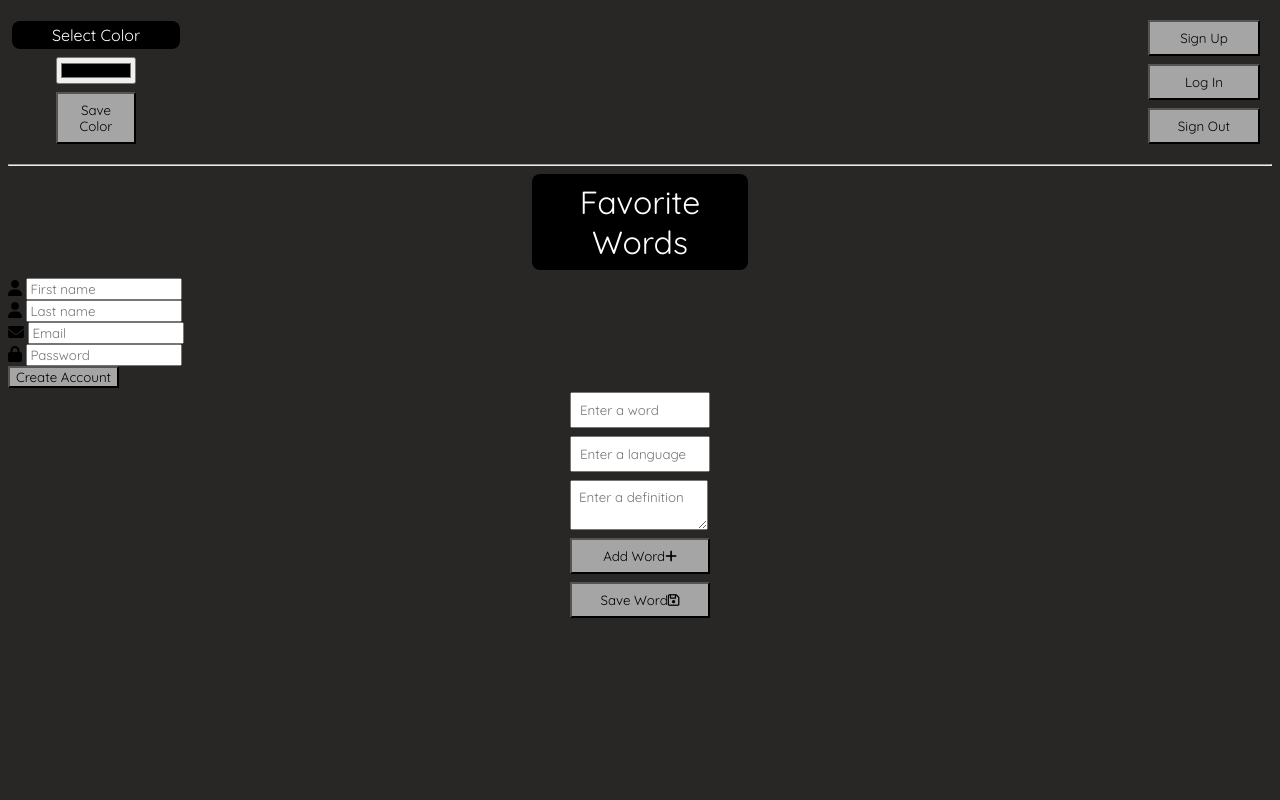
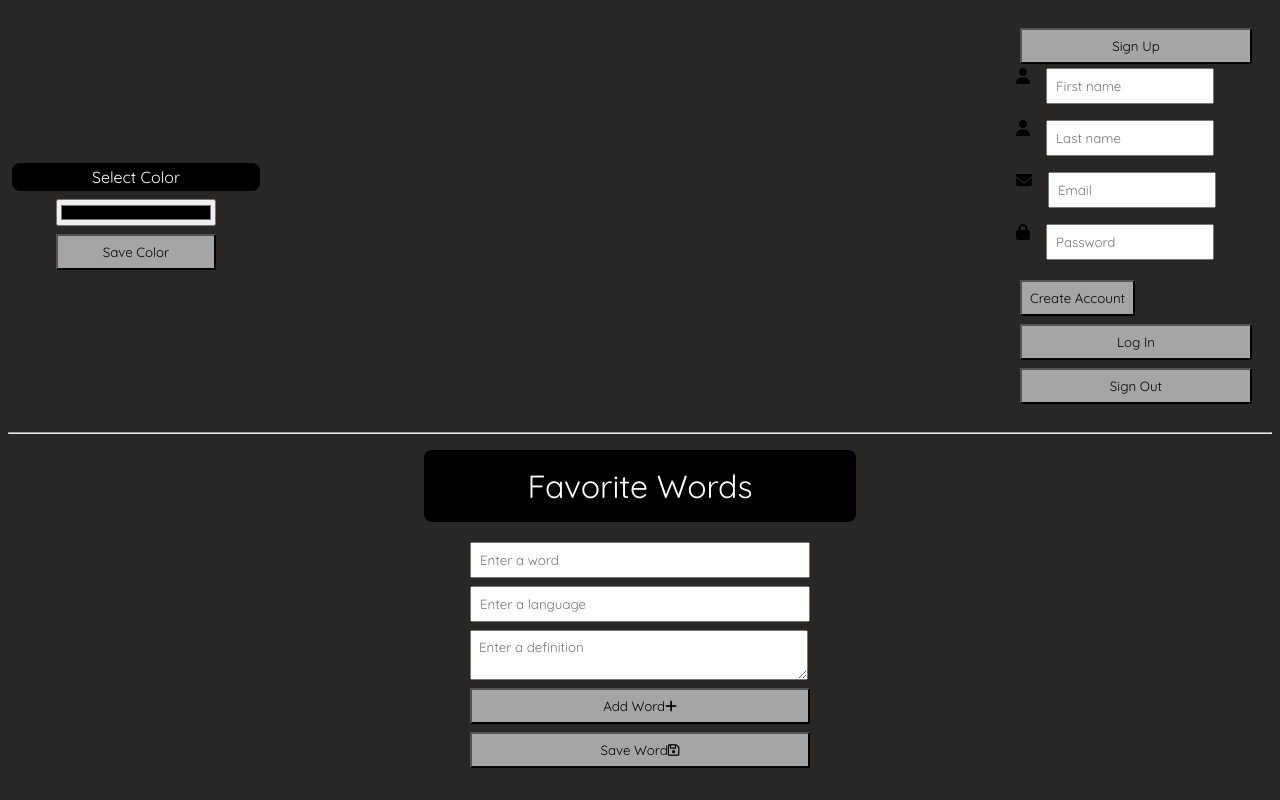
Before and after one commit to Nuqb/favoriteWordsApp, a plain HTML site: page html/index.html in a window 1280 px wide. Both pictures are taken after a click on the button "Sign Up". Drawn offline with Linux system fonts and the light colour scheme; no server answers.

Commit message:
fix css, sign up and login forms fix

```diff
--- a/css/modal.css
+++ /dev/null
@@ -1,27 +0,0 @@
-.input-box {
-    display: flex;
-    align-items: center;
-    outline: none;
-
-}
-
-.sign-up-form {
-    display: flex;
-    flex-direction: column;
-    align-items: center;
-    padding: 1rem;
-    row-gap: 1rem;
-    background-color: white;
-    max-width: 400px;
-    margin: 0 auto;
-    border-radius: 10px;
-    box-shadow: 0 0 10px rgba(0, 0, 0, 0.2);
-    margin-top: 5rem;
-    margin-bottom: 5rem;
-    z-index: 100;
-}
-
-.input-box i {
-    margin-right: 1rem;
-
-}
--- a/css/style.css
+++ b/css/style.css
@@ -1,29 +1,44 @@
 * {
     font-family: "Quicksand", serif;
 }
+
 body {
     background-color: rgb(41, 38, 38);
 }
+
+body, html {
+    overflow-x: hidden;
+}
+
 #word-form {
     display: grid;
-    justify-content: center; /* Centre horizontalement */
+    justify-content: center;
 }
 
 #word-form input {
-    padding: 1vh;
-    margin: .5vh;
-    width: 15vh;
+    padding: 0.5rem;
+    margin: 0.25rem;
+    width: 20rem;
 }
 
 #word-form textarea {
-    padding: 1vh;
-    margin: .5vh;
-    width: 15vh;
+    padding: 0.5rem;
+    margin: 0.25rem;
+    width: 20rem;
 }
 
 #word-form button {
-    padding: 1vh;
-    margin: .5vh;
+    padding: 0.5rem;
+    margin: 0.25rem;
+}
+
+.input-box {
+    display: flex;}
+
+.input-box input {
+    margin-left: 1rem;
+    padding: 0.5rem;
+    margin-bottom: 1rem;
 }
 
 .top-container {
@@ -33,35 +48,35 @@ body {
 
 .user-buttons {
     display: grid;
-    width: 15vh;
-    margin: 1vh;
+    width: 15rem;
+    margin: 1rem;
 }
 
 .user-buttons button {
-    margin: .5vh;
-    padding: 1vh;
+    margin: 0.25rem;
+    padding: 0.5rem;
 }
 
 .color-button {
     display: flex;
-    flex-direction: column; /* Aligne les éléments en colonne */
-    align-items: center; /* Centre horizontalement */
-    justify-content: center; /* Centre verticalement */
+    flex-direction: column;
+    align-items: center;
+    justify-content: center;
     text-align: center;
 }
 
 .color-button button {
-    padding: 1vh;
-    margin: .5vh;
+    padding: 0.5rem;
+    margin: 0.25rem;
 }
 
 .color-button > * {
-    margin: .5vh;
-    width: 10vh;
+    margin: 0.25rem;
+    width: 10rem;
 }
 
 .color-button label {
-    width: 20vh;
+    width: 15rem;
 }
 
 h1 {
@@ -72,17 +87,17 @@ h1 {
     border-color: black;
     background-color: black;
     color: white;
-    width: 25vh;
-    padding: 1vh;
-    margin: 1vh auto;
-    border-radius: 1vh;
+    width: 25rem;
+    padding: 1rem;
+    margin: 1rem auto;
+    border-radius: 0.5rem;
 }
 
 label {
     color: white;
     background-color: black;
-    padding: .5vh;
-    border-radius: 1vh;
+    padding: 0.25rem;
+    border-radius: 0.5rem;
 }
 
 button {
@@ -92,8 +107,8 @@ button {
 }
 
 button:hover {
-    transform: scale(1.1); /* Slightly increase the size (10%) */
-    box-shadow: 0 4px 8px rgba(0, 0, 0, 0.2); /* Add a subtle shadow */
+    transform: scale(1.1);
+    box-shadow: 0 4px 8px rgba(0, 0, 0, 0.2);
 }
 
 section {
@@ -103,20 +118,20 @@ section {
 section h3 {
     background-color: black;
     color: white;
-    width: 20vh;
+    width: 15rem;
     margin: 0 auto;
-    margin-top: 1vh;
+    margin-top: 1rem;
     font-weight: 300;
-    padding: 1vh;
-    border-radius: 1vh;
+    padding: 0.5rem;
+    border-radius: 0.5rem;
 }
 
 section p {
     color: white;
-    width: 20vh;
+    width: 15rem;
     margin: 0 auto;
-    margin-top: 1vh;
+    margin-top: 1rem;
     font-weight: 300;
-    padding: 1vh;
-    border-radius: 1vh;
+    padding: 0.5rem;
+    border-radius: 0.5rem;
 }
--- a/html/index.html
+++ b/html/index.html
@@ -22,21 +22,14 @@
 
             <div class="user-buttons">
                 <button id="sign-up-toggle-button" class="toggle-button">Sign Up</button>
-                <button id="log-in-toggle-button" class="toggle-button">Log In</button>
-                <button id="sign-out-button">Sign Out</button>
-            </div>
-        </div>
 
-        <hr>
+                <div class="sign-up-form" style="display: none;">
 
-        <h1>Favorite Words</h1>
-
-        <!-- <button id="sign-up-button">Sign up</button> -->
-        <div class="sign-up-form" style="display: none;">
                     <div class="input-box">
                         <i class="fa-solid fa-user"></i>
                         <input id="input-first-name" type="text" placeholder="First name">
                     </div>
+
                     <div class="input-box">
                         <i class="fa-solid fa-user"></i>
                         <input id="input-last-name" type="text" placeholder="Last name">
@@ -52,6 +45,8 @@
                     <button id="create-account-button">Create Account</button>
                 </div>
 
+                <button id="log-in-toggle-button" class="toggle-button">Log In</button>
+
                 <div class="log-in-form" style="display: none;">
                     <div class="input-box">
                         <i class="fa-solid fa-envelope"></i>
@@ -64,6 +59,11 @@
                     <button id="login-button">Log In</button>
                 </div>
 
+                <button id="sign-out-button">Sign Out</button>
+            </div>
+        </div>
+        <hr>
+        <h1>Favorite Words</h1>
         <div id="word-form">
             <input id="input-word" placeholder="Enter a word">
             <input id="input-language-origin" placeholder="Enter a language">
@@ -74,10 +74,8 @@
 
         <section>
 
-
         </section>
 
         <script src="../js/app.js"></script>
-        <!-- <script src="../js/modalLogic.js"></script> -->
     </body>
 </html>
--- a/js/app.js
+++ b/js/app.js
@@ -36,6 +36,12 @@ createAccountButton.onclick = function() {
     let inputLastName = document.getElementById("input-last-name");
     let inputEmail = document.getElementById("input-email");
     let inputPassword = document.getElementById("input-password");
+
+    if (!inputFirstName.value || !inputLastName.value || !inputEmail.value || !inputPassword.value) {
+        alert("Please fill out all fields");
+        return;
+    }
+
     let data = "first_name=" + encodeURIComponent(inputFirstName.value);
     data += "&last_name=" + encodeURIComponent(inputLastName.value);
     data += "&email=" + encodeURIComponent(inputEmail.value);
@@ -56,8 +62,15 @@ createAccountButton.onclick = function() {
                 inputLastName.value = "";
                 inputEmail.value = "";
                 inputPassword.value = "";
+                alert("account created");
+
+                const signUpForm = document.querySelector(".sign-up-form");
+                signUpForm.style.display = "none";
+                signOutButton.style.display = "block";
+
             } else {
                 console.log(response.text)
+                alert("Error creating account, email is already in use!")
             }
         })
     })
@@ -65,10 +78,15 @@ createAccountButton.onclick = function() {
 
 let loginButton = document.getElementById("login-button");
 loginButton.onclick = function authenticateUserOnServer() {
-
+    const logInForm = document.querySelector(".log-in-form");
     let inputEmail = document.getElementById("log-in-input-email");
     let inputPassword = document.getElementById("log-in-input-password");
-    if (inputEmail.value == "" || inputPassword.value == ""){return}
+
+    if (!inputEmail.value || !inputPassword.value) {
+        alert("Please fill out all fields");
+        return;
+    }
+
     let data = "email=" + encodeURIComponent(inputEmail.value);
     data += "&password=" + encodeURIComponent(inputPassword.value);
     console.log(data);
@@ -89,6 +107,8 @@ loginButton.onclick = function authenticateUserOnServer() {
 
             inputEmail.value = "";
             inputPassword.value = "";
+            logInForm.style.display = "none";
+            signOutButton.style.display = "block";
             clearLoadedWords();
             loadWordsFromServer();
             } else {
@@ -276,25 +296,16 @@ document.addEventListener("DOMContentLoaded", function () {
     const signUpForm = document.querySelector(".sign-up-form");
     const logInForm = document.querySelector(".log-in-form");
 
-    // Toggle sign-up form visibility
     signUpToggleButton.addEventListener("click", function () {
         signUpForm.style.display =
             signUpForm.style.display === "none" || signUpForm.style.display === "" ? "block" : "none";
     });
 
-    // Toggle log-in form visibility
     logInToggleButton.addEventListener("click", function () {
         logInForm.style.display =
             logInForm.style.display === "none" || logInForm.style.display === "" ? "block" : "none";
     });
 
-    // Show the "Sign Out" button after login
-    const loginButton = document.getElementById("login-button");
-    loginButton.addEventListener("click", function () {
-        // Simulate a successful login
-        logInForm.style.display = "none";
-        signOutButton.style.display = "block";
-    });
 });
 
 
```
Also changed, not shown: js/modalLogic.js (deleted, +0 -60 lines), 2 other files. Lines whose indentation alone changed are shown as unchanged.
